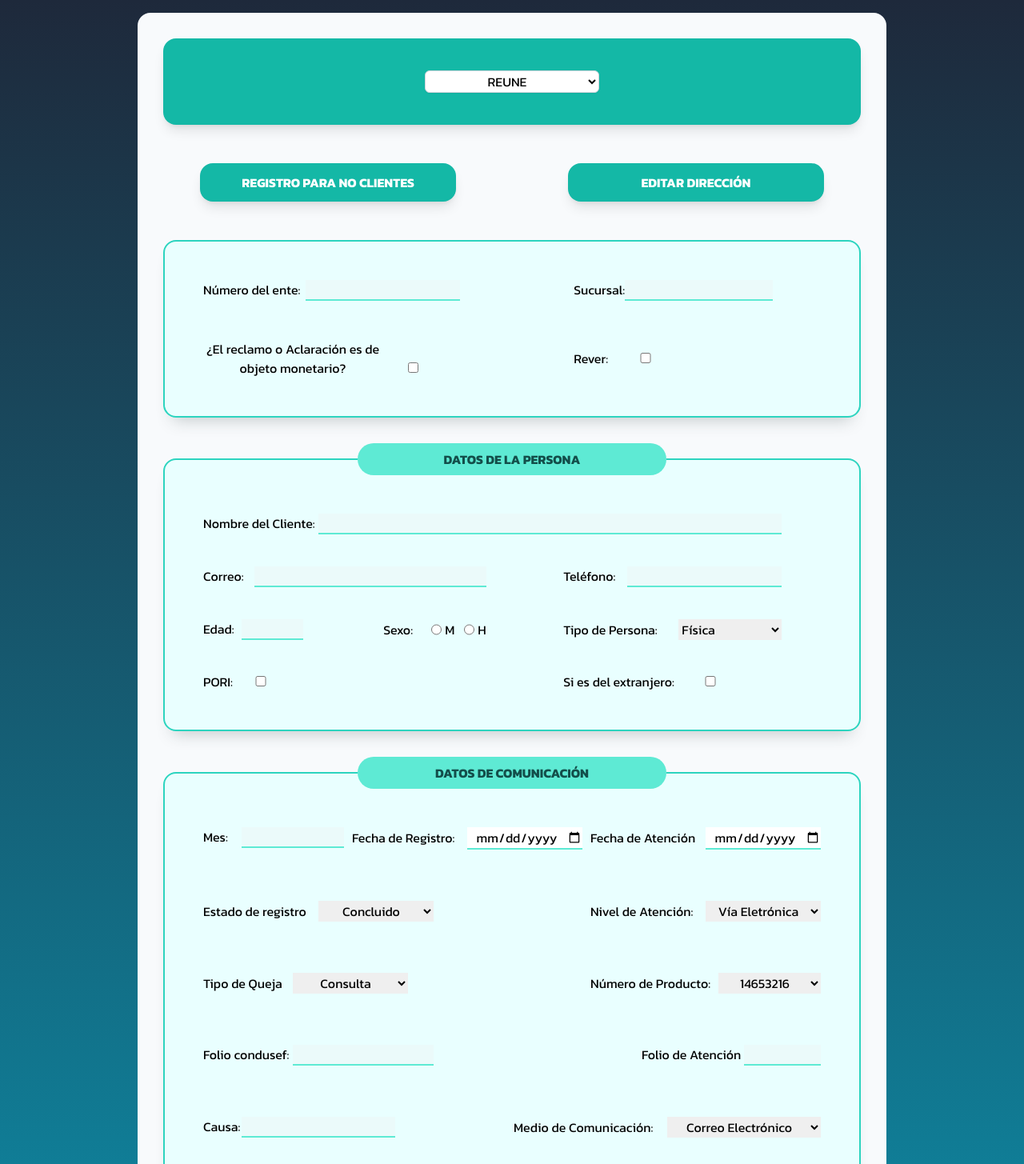
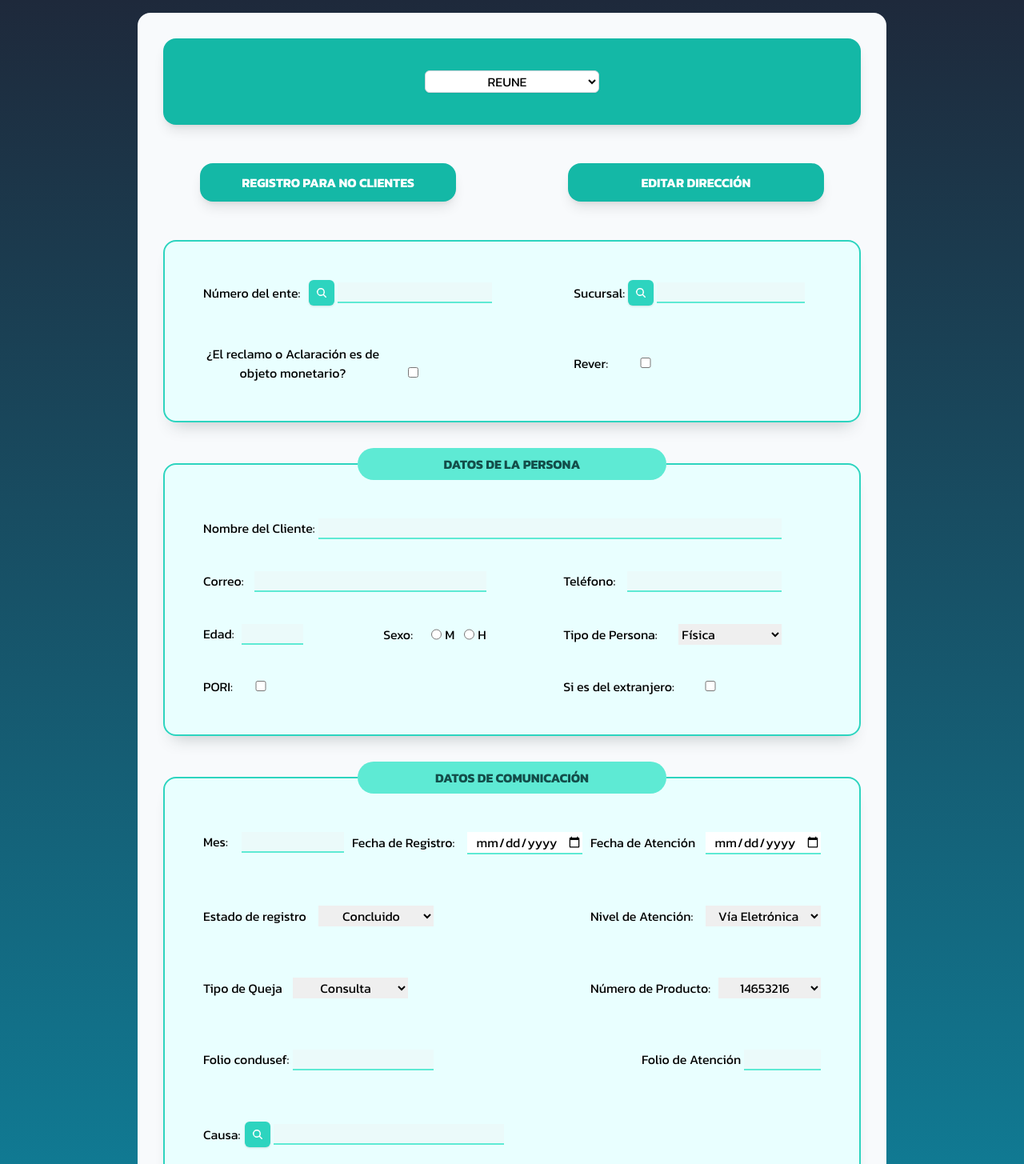
Before and after one commit to EmyRub/condusefApp, a React (Vite) app: page /condusefApp/quejas in a window 1280 px wide. Shown: the top 1455 px of the page at 80% size. Built offline with nearby package versions, Linux system fonts and the light colour scheme.

Commit message:
botones busqueda

```diff
--- a/src/components/Forms/RedecoForm.tsx
+++ b/src/components/Forms/RedecoForm.tsx
@@ -1,3 +1,4 @@
+import { MagnifyingGlassIcon } from "@heroicons/react/16/solid";
 
 export default function RedecoForm() {
     return (
@@ -6,14 +7,24 @@ export default function RedecoForm() {
 
             <fieldset className="flex justify-between items-center flex-wrap gap-12 md:gap-12 p-6 lg:p-12">
 
-                <div className="basis-full lg:basis-1/2">
-                    <label htmlFor="ente" className="w-full lg:w-32 text-center lg:text-left">Número del ente:</label>
+                <div className="basis-full lg:basis-1/2 flex gap-1 flex-wrap justify-center lg:justify-start items-center">
+                    <label htmlFor="ente" className="w-32 text-center lg:text-left">Número del ente:</label>
+
+                    <button className="bg-teal-400 hover:bg-teal-500 p-2 rounded-md shadow">
+                        <MagnifyingGlassIcon className="w-4 text-white" />
+                    </button>
+
                     <input type="number" name="ente" id="ente" className="w-full lg:w-1/2" readOnly disabled />
                 </div>
 
-                <div className="basis-full lg:basis-2/5">
-                    <label htmlFor="sucur" className="w-full lg:w-16 text-center xl:text-left">Sucursal:</label>
-                    <input type="number" name="sucur" id="sucur" className="w-full lg:w-3/5" readOnly disabled />
+                <div className="basis-full lg:basis-2/5 flex gap-1 flex-wrap justify-center lg:justify-start items-center">
+                    <label htmlFor="sucur" className="w-16 text-center lg:text-left">Sucursal:</label>
+
+                    <button className="bg-teal-400 hover:bg-teal-500 p-2 rounded-md shadow">
+                        <MagnifyingGlassIcon className="w-4 text-white" />
+                    </button>
+
+                    <input type="number" name="sucur" id="sucur" className="w-full  lg:w-3/5" readOnly disabled />
                 </div>
 
             </fieldset>
@@ -135,9 +146,14 @@ export default function RedecoForm() {
                         <input type="number" name="FoAtn" id="FoAtn" className="w-full lg:w-24" readOnly disabled />
                     </div>
 
-                    <div className="basis-full lg:basis-72">
-                        <label htmlFor="causa" className="w-full lg:w-12 text-center lg:text-left">Causa:</label>
-                        <input type="number" name="causa" id="causa" className="w-full lg:w-48" readOnly disabled />
+                    <div className="basis-full lg:basis-96 flex gap-1 flex-wrap justify-center lg:justify-start items-center">
+                        <label htmlFor="causa" className="w-12 text-center lg:text-left">Causa:</label>
+
+                        <button className="bg-teal-400 hover:bg-teal-500 p-2 rounded-md shadow">
+                            <MagnifyingGlassIcon className="w-4 text-white" />
+                        </button>
+
+                        <input type="number" name="causa" id="causa" className="w-full lg:w-72" readOnly disabled />
                     </div>
 
                     <div className="basis-full lg:basis-96">
--- a/src/components/Forms/ReuneForm.tsx
+++ b/src/components/Forms/ReuneForm.tsx
@@ -1,3 +1,4 @@
+import { MagnifyingGlassIcon } from '@heroicons/react/16/solid';
 import './form.module.css';
 
 export default function ReuneForm() {
@@ -6,14 +7,24 @@ export default function ReuneForm() {
 
             <fieldset className="flex justify-between items-center flex-wrap gap-10 md:gap-12 p-6 lg:p-12">
 
-                <div className="basis-full lg:basis-1/2">
-                    <label htmlFor="ente" className="w-full lg:w-32 text-center lg:text-left">Número del ente:</label>
+                <div className="basis-full lg:basis-1/2 flex gap-1 flex-wrap justify-center lg:justify-start items-center">
+                    <label htmlFor="ente" className="w-32 text-center lg:text-left">Número del ente:</label>
+
+                    <button className="bg-teal-400 hover:bg-teal-500 p-2 rounded-md shadow">
+                        <MagnifyingGlassIcon className="w-4 text-white" />
+                    </button>
+
                     <input type="number" name="ente" id="ente" className="w-full lg:w-1/2" readOnly disabled />
                 </div>
 
-                <div className="basis-full lg:basis-2/5">
-                    <label htmlFor="sucur" className="w-full lg:w-16 text-center xl:text-left">Sucursal:</label>
-                    <input type="number" name="sucur" id="sucur" className="w-full lg:w-3/5" readOnly disabled />
+                <div className="basis-full lg:basis-2/5 flex gap-1 flex-wrap justify-center lg:justify-start items-center">
+                    <label htmlFor="sucur" className="w-16 text-center lg:text-left">Sucursal:</label>
+
+                    <button className="bg-teal-400 hover:bg-teal-500 p-2 rounded-md shadow">
+                        <MagnifyingGlassIcon className="w-4 text-white" />
+                    </button>
+
+                    <input type="number" name="sucur" id="sucur" className="w-full  lg:w-3/5" readOnly disabled />
                 </div>
 
                 <div className="basis-full lg:basis-1/2">
@@ -151,9 +162,14 @@ export default function ReuneForm() {
                         <input type="number" name="FoAtn" id="FoAtn" className="w-full lg:w-24" readOnly disabled />
                     </div>
 
-                    <div className="basis-full lg:basis-72">
-                        <label htmlFor="causa" className="w-full lg:w-12 text-center lg:text-left">Causa:</label>
-                        <input type="number" name="causa" id="causa" className="w-full lg:w-48" readOnly disabled />
+                    <div className="basis-full lg:basis-96 flex gap-1 flex-wrap justify-center lg:justify-start items-center">
+                        <label htmlFor="causa" className="w-12 text-center lg:text-left">Causa:</label>
+
+                        <button className="bg-teal-400 hover:bg-teal-500 p-2 rounded-md shadow">
+                            <MagnifyingGlassIcon className="w-4 text-white" />
+                        </button>
+
+                        <input type="number" name="causa" id="causa" className="w-full lg:w-72" readOnly disabled />
                     </div>
 
                     <div className="basis-full lg:basis-96">
```
